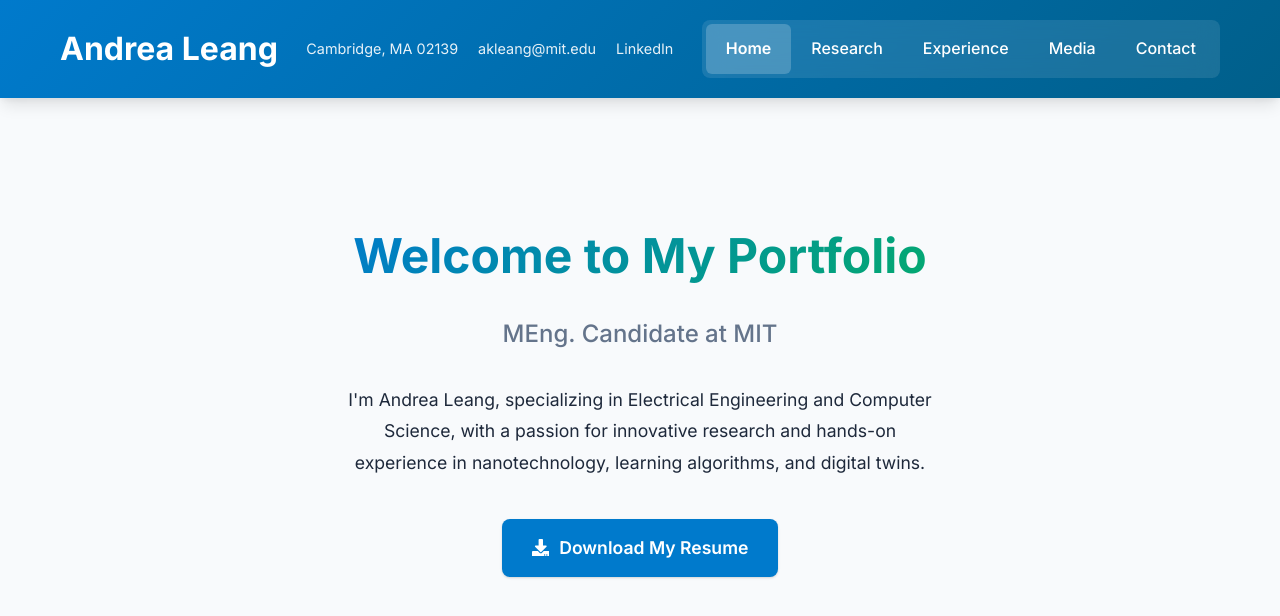
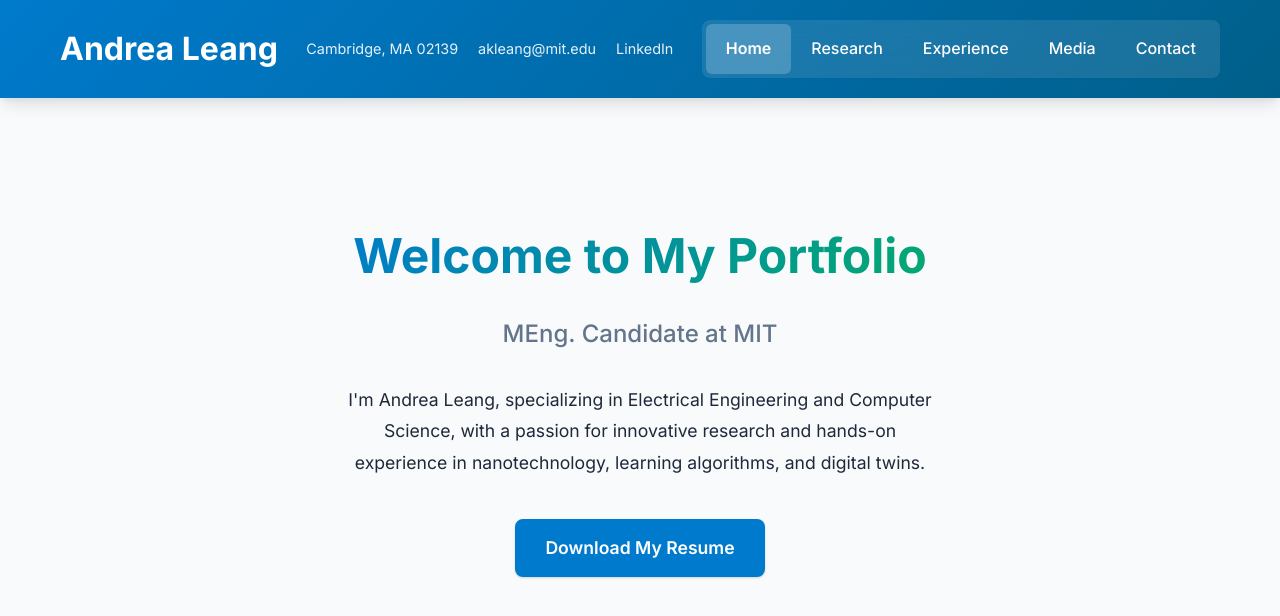
Before and after one commit to AndreaLeang/akleang, a React (Create React App) app: page / in a window 1280 px wide. Shown: the top 616 px of the page. Built offline with nearby package versions, Linux system fonts and the light colour scheme.

Commit message:
Minor detail change

```diff
--- a/package.json
+++ b/package.json
@@ -1,5 +1,5 @@
 {
-  "name": "andrea-leang-portfolio",
+  "name": "akleang",
   "version": "1.0.0",
   "description": "Modern React portfolio website for Andrea Leang",
   "private": true,
--- a/src/pages/Home.tsx
+++ b/src/pages/Home.tsx
@@ -1,7 +1,7 @@
 import React from 'react';
 import styled from 'styled-components';
 import { motion } from 'framer-motion';
-import { FaDownload } from 'react-icons/fa';
+// import { FaDownload } from 'react-icons/fa';
 
 const HomeContainer = styled.div`
   min-height: calc(100vh - 200px);
@@ -112,7 +112,7 @@ const Home: React.FC = () => {
           whileHover={{ scale: 1.05 }}
           whileTap={{ scale: 0.95 }}
         >
-          <FaDownload />
+          {/* <FaDownload /> */}
           Download My Resume
         </DownloadButton>
       </Content>
```
